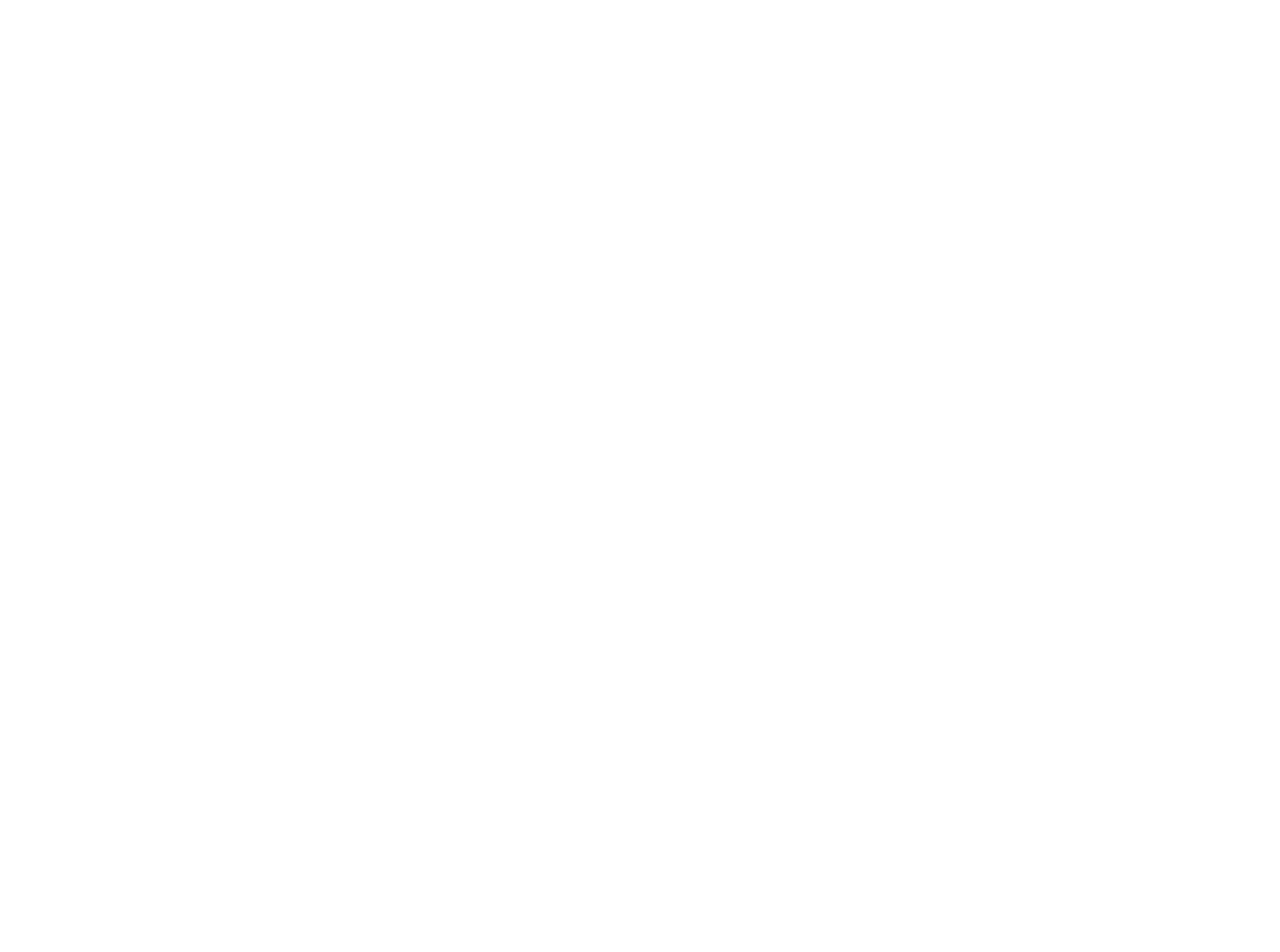
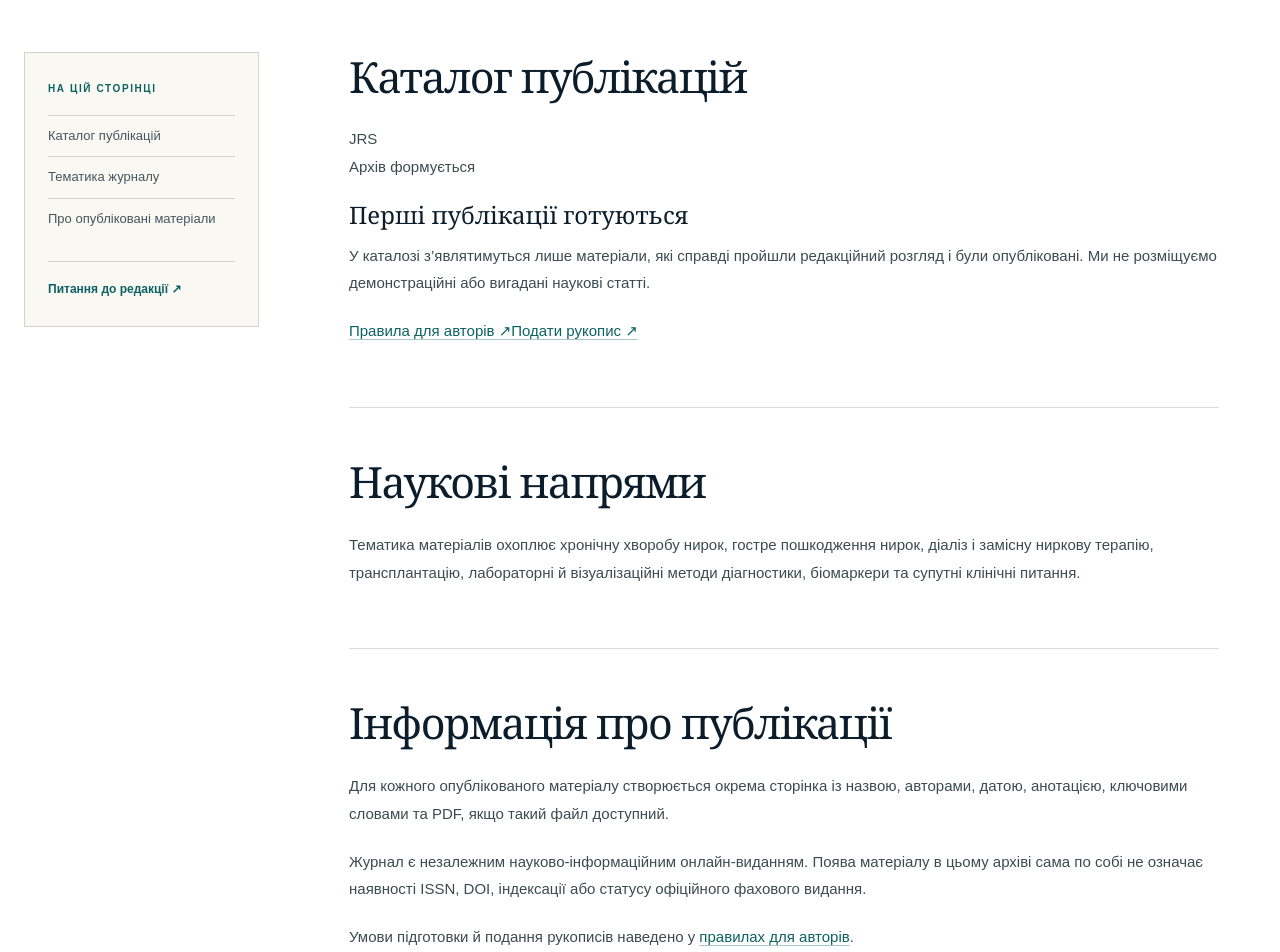
Before and after one commit to LidiiaDD/journal-kidney-pp-ua, a Next.js app: page /publications in a window 1280 px wide. Before the commit this address had no page. Shown: the part 840-1792 px from the top of the page. Before the commit the page ends 800 px from the top, so only its background shows below. Built offline with nearby package versions, Linux system fonts and the light colour scheme.

Commit message:
Build JRS publication archive and individual article pages

```diff
--- /dev/null
+++ b/app/publications/page.tsx
@@ -0,0 +1,50 @@
+import type { Metadata } from "next";
+import JournalInfoLayout from "@/app/components/JournalInfoLayout";
+import PublicationExplorer from "@/app/components/PublicationExplorer";
+import { listPublications } from "@/app/lib/publications";
+
+export const metadata: Metadata = {
+  title: "Публікації | Journal of Renal Science",
+  description:
+    "Каталог наукових матеріалів Journal of Renal Science: клінічна нефрологія, діаліз, трансплантація нирки, біомаркери, клінічні дослідження.",
+  alternates: { canonical: "/publications" },
+};
+
+const sections = [
+  { href: "#catalogue", label: "Каталог публікацій" },
+  { href: "#topics", label: "Тематика журналу" },
+  { href: "#publication-details", label: "Про опубліковані матеріали" },
+];
+
+export default function PublicationsPage() {
+  const items = listPublications();
+
+  return (
+    <JournalInfoLayout
+      eyebrow="Публікації"
+      title="Дослідження та клінічні матеріали"
+      description="Архів досліджень, оглядових статей і клінічних спостережень, опублікованих у Journal of Renal Science."
+      sections={sections}
+    >
+      <section id="catalogue" className="pub-catalogue">
+        <div className="pub-catalogue-head">
+          <h2>Каталог публікацій</h2>
+          {items.length > 0 && <span>{items.length} матеріалів</span>}
+        </div>
+        <PublicationExplorer items={items} />
+      </section>
+
+      <section id="topics">
+        <h2>Наукові напрями</h2>
+        <p>Тематика матеріалів охоплює хронічну хворобу нирок, гостре пошкодження нирок, діаліз і замісну ниркову терапію, трансплантацію, лабораторні й візуалізаційні методи діагностики, біомаркери та супутні клінічні питання.</p>
+      </section>
+
+      <section id="publication-details">
+        <h2>Інформація про публікації</h2>
+        <p>Для кожного опублікованого матеріалу створюється окрема сторінка із назвою, авторами, датою, анотацією, ключовими словами та PDF, якщо такий файл доступний.</p>
+        <p>Журнал є незалежним науково-інформаційним онлайн-виданням. Поява матеріалу в цьому архіві сама по собі не означає наявності ISSN, DOI, індексації або статусу офіційного фахового видання.</p>
+        <p>Умови підготовки й подання рукописів наведено у <a href="/authors">правилах для авторів</a>.</p>
+      </section>
+    </JournalInfoLayout>
+  );
+}
```
